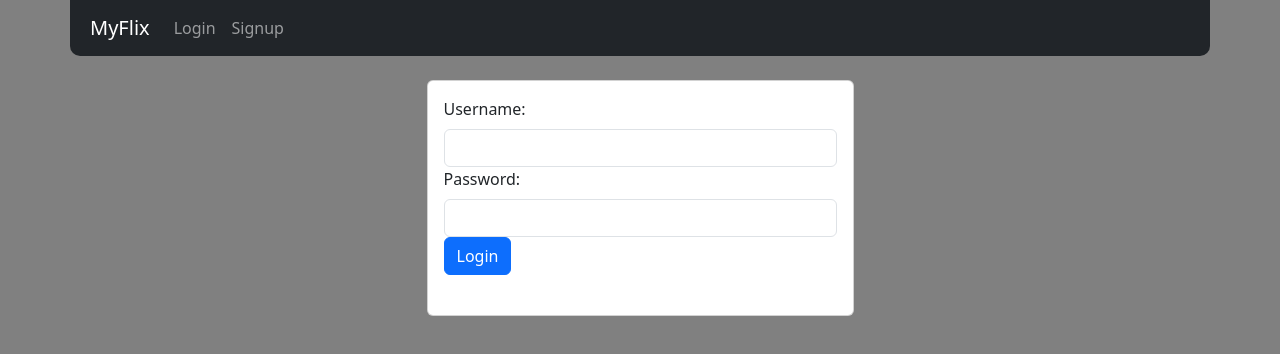
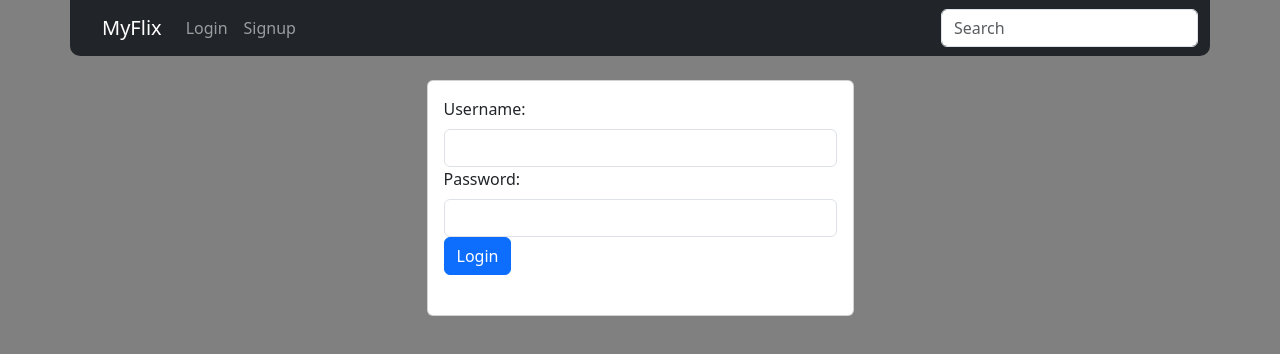
Before and after one commit to WMSANDERS85/myflix-client, a React (Vite) app: page /login in a window 1280 px wide. Shown: the top 354 px of the page. Built offline with nearby package versions, Linux system fonts and the light colour scheme.

Commit message:
Add search input to Navbar

```diff
--- a/src/components/NavigationBar/NavigationBar.jsx
+++ b/src/components/NavigationBar/NavigationBar.jsx
@@ -2,8 +2,12 @@ import React from 'react';
 import Navbar from 'react-bootstrap/Navbar';
 import Nav from 'react-bootstrap/Nav';
 import {Link} from 'react-router-dom';
+import {Container} from 'react-bootstrap';
+import Form from 'react-bootstrap/Form';
+import Row from 'react-bootstrap/Row';
+import Col from 'react-bootstrap/Col'; // Fixed the typo in the import statement
 
-export function NavigationBar({isLoggedIn, onLogout}) {
+export function NavigationBar({isLoggedIn, onLogout, handleSearch}) {
   return (
     <Navbar
       className="mb-4"
@@ -11,17 +15,28 @@ export function NavigationBar({isLoggedIn, onLogout}) {
       variant="dark"
       style={{paddingLeft: 20, borderRadius: '0 0 10px 10px'}}
     >
+      <Container>
         <Navbar.Brand href="#home">MyFlix</Navbar.Brand>
-      <Nav className="mr-auto">
+        <Nav className="me-auto">
           {isLoggedIn ? (
             <>
+              <Container>
+                <Row>
+                  <Col xs={3} md={4}>
                     <Nav.Link as={Link} to="/">
                       Home
                     </Nav.Link>
+                  </Col>
+                  <Col xs={3} md={4}>
                     <Nav.Link as={Link} to="/profile">
                       Profile
                     </Nav.Link>
+                  </Col>
+                  <Col xs={3} md={4}>
                     <Nav.Link onClick={onLogout}>Logout</Nav.Link>
+                  </Col>
+                </Row>
+              </Container>
             </>
           ) : (
             <>
@@ -34,6 +49,20 @@ export function NavigationBar({isLoggedIn, onLogout}) {
             </>
           )}
         </Nav>
+
+        {/* Moved the search bar outside of the Nav */}
+        <Form className="ml-auto">
+          {' '}
+          {/* Added 'ml-auto' to push the search bar to the right */}
+          <Form.Control
+            className="mr-sm-2"
+            id="search-bar"
+            type="text"
+            placeholder="Search"
+            onChange={handleSearch}
+          ></Form.Control>
+        </Form>
+      </Container>
     </Navbar>
   );
 }
```
Also changed, not shown: 2 other files (tests, documents, lock files or other folders). Lines whose indentation alone changed are shown as unchanged.
